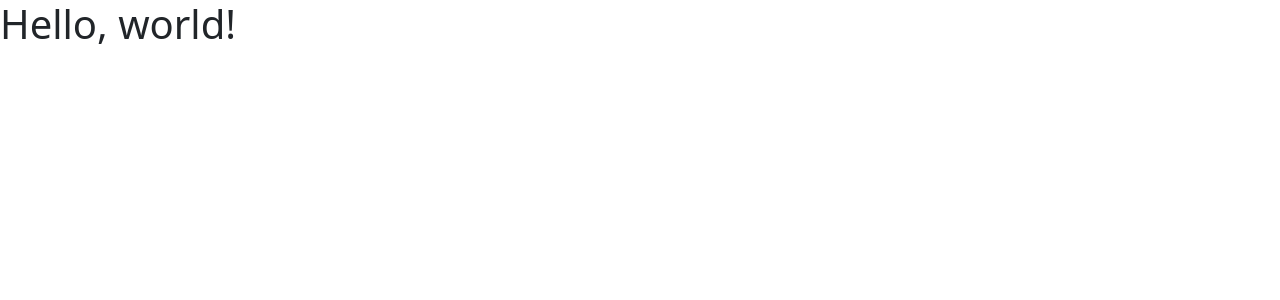
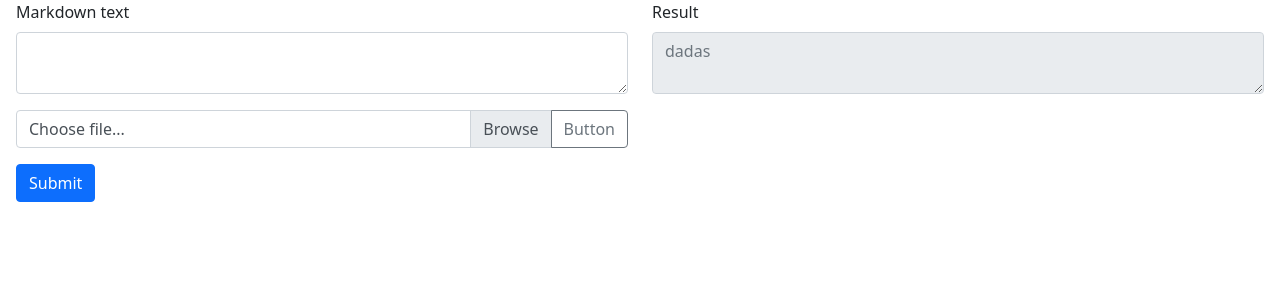
Before and after one commit to mezgoodle/TOC-generator, a Flask app: page / in a window 1280 px wide. Shown: the top 300 px of the page. Run offline with Flask 2, Linux system fonts and the light colour scheme; some libraries are stand-ins or nearby versions.

Commit message:
Update index.html

```diff
--- a/templates/index.html
+++ b/templates/index.html
@@ -13,7 +13,37 @@
     <title>TOC Generator</title>
   </head>
   <body>
-    <h1>Hello, world!</h1>
+    <div class="container-fluid">
+      <div class="row align-items-start">
+        <div class="col">
+          <form>
+            <div class="mb-3">
+              <label for="textarea1" class="form-label">Markdown text</label>
+              <textarea class="form-control" id="textarea1" value=""></textarea>
+            </div>
+            <div class="input-group mb-3">
+              <div class="form-file">
+                <input type="file" class="form-file-input" id="inputGroupFile04" aria-describedby="inputGroupFileAddon04">
+                <label class="form-file-label" for="inputGroupFile04">
+                  <span class="form-file-text">Choose file...</span>
+                  <span class="form-file-button">Browse</span>
+                </label>
+              </div>
+              <button class="btn btn-outline-secondary" type="button" id="inputGroupFileAddon04">Button</button>
+            </div>
+            <button type="submit" class="btn btn-primary">Submit</button>
+          </form>
+        </div>
+        <div class="col">
+          <form>
+            <div class="mb-3">
+              <label for="textarea2" class="form-label">Result</label>
+              <textarea class="form-control" id="textarea2" readonly placeholder="dadas"></textarea>
+            </div>
+          </form>
+        </div>
+      </div>
+    </div>
 
     <!-- Optional JavaScript -->
     <!-- Popper.js first, then Bootstrap JS -->
```
